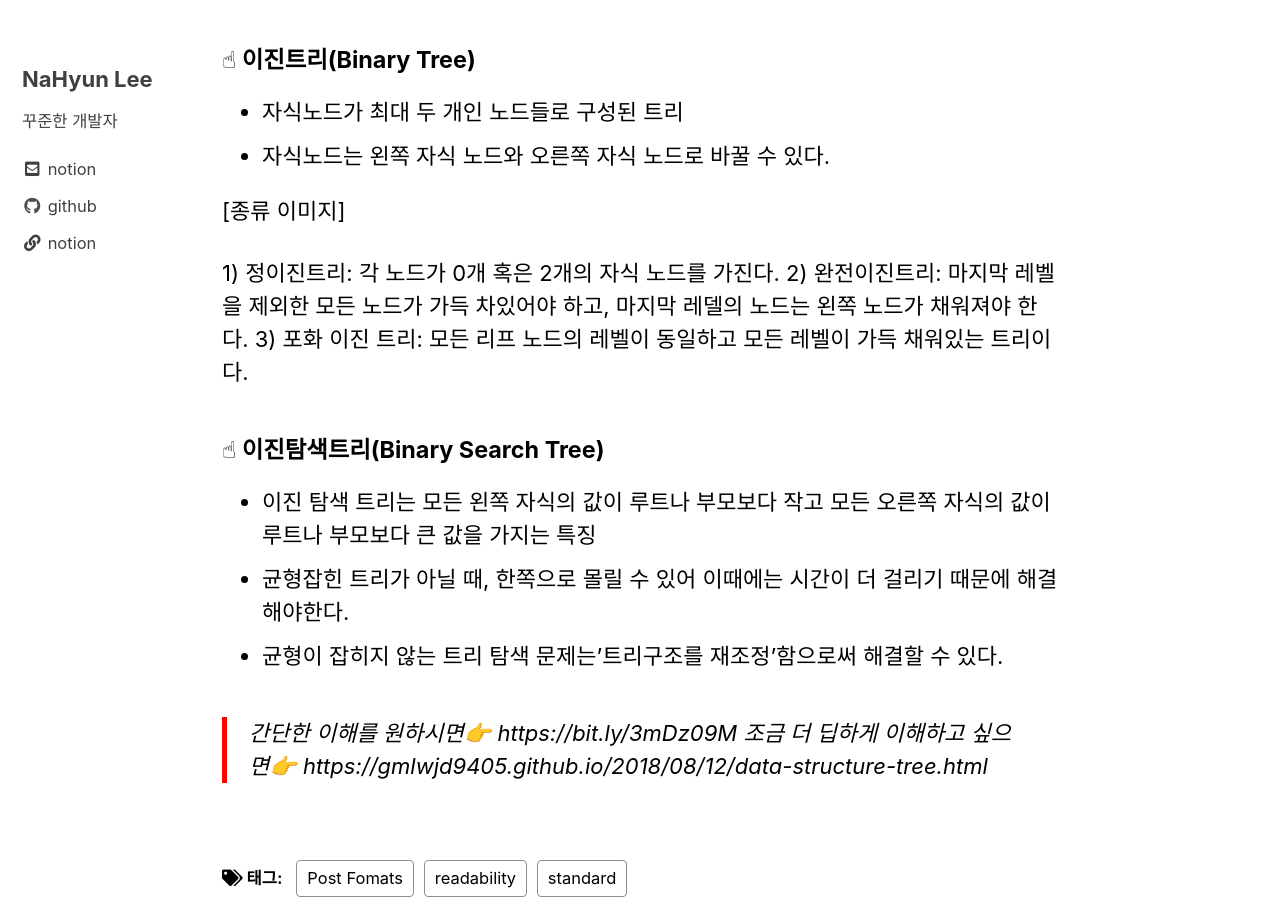
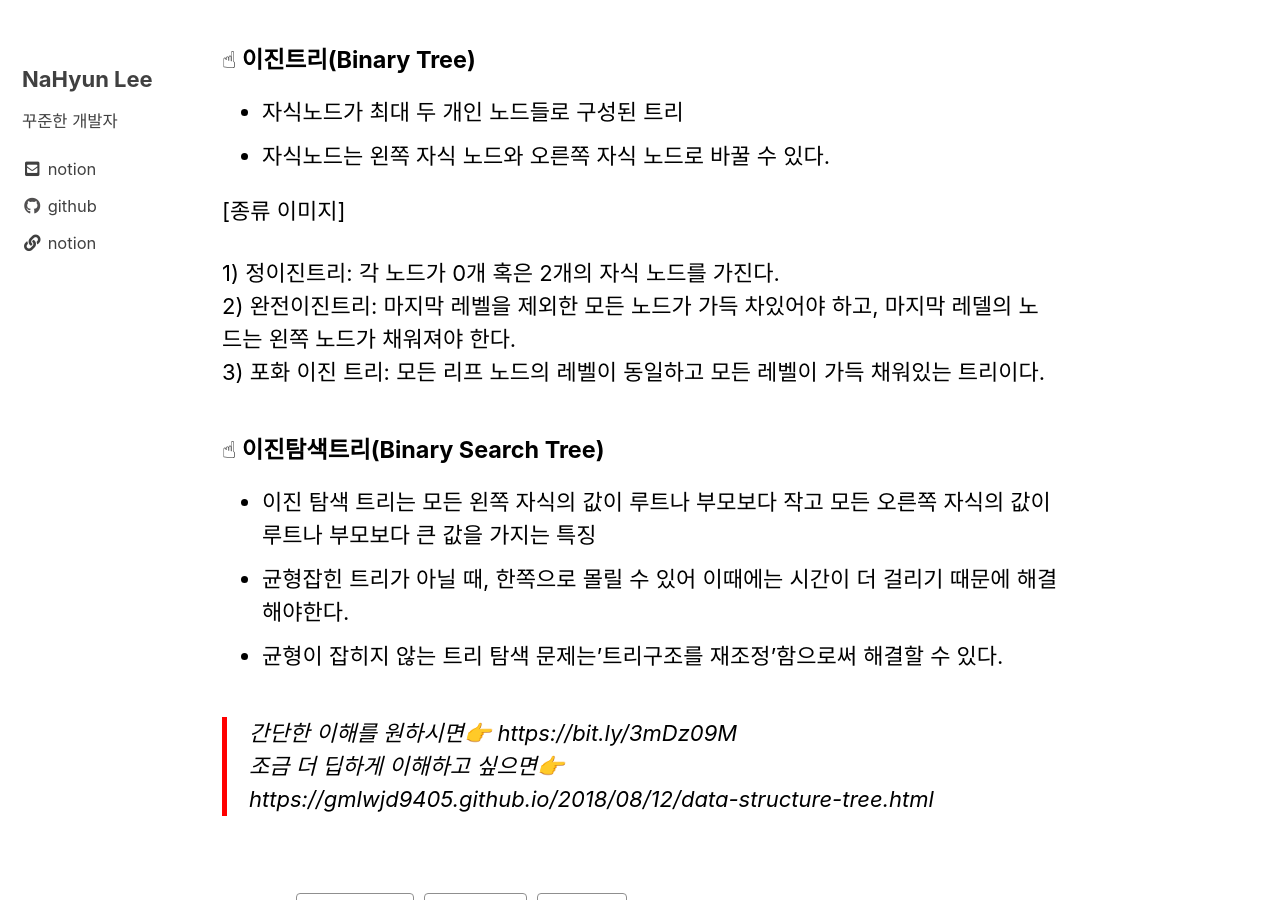
Before and after one commit to hyen43/hyen43.github.io, a Jekyll site: the page built from _posts/2021-10-09-post-TIL2.md, in a window 1280 px wide and 900 px high, scrolled down 1869 px. Built offline with Jekyll 4.4.1, drawn with Linux system fonts in a browser that asks for light colours; cached includes are drawn as plain includes; comment, search, counter and statistics services are not loaded; some of the changed text lies outside the part shown.

Commit message:
Revise: TIL2

```diff
--- a/_posts/2021-10-09-post-TIL2.md
+++ b/_posts/2021-10-09-post-TIL2.md
@@ -11,7 +11,7 @@ tags:
 
 # 자료구조_TREE
 
-### TREE 구조를 보기에 앞서.. 자료구조 사용 이유?
+### 📌 TREE 구조를 보기에 앞서.. 자료구조 사용 이유?
 
 #### 자료구조(Data Structure)
 자료구조를 굳이 왜 만들어놓았는가!에 대한 근본적인 질문이 떠올라서 찾아본 "자료구조를 사용하는 이유?"
@@ -58,8 +58,8 @@ tags:
 
 [종류 이미지]
 
-1) 정이진트리: 각 노드가 0개 혹은 2개의 자식 노드를 가진다.
-2) 완전이진트리: 마지막 레벨을 제외한 모든 노드가 가득 차있어야 하고, 마지막 레델의 노드는 왼쪽 노드가 채워져야 한다.
+1) 정이진트리: 각 노드가 0개 혹은 2개의 자식 노드를 가진다.<br/>
+2) 완전이진트리: 마지막 레벨을 제외한 모든 노드가 가득 차있어야 하고, 마지막 레델의 노드는 왼쪽 노드가 채워져야 한다.<br/>
 3) 포화 이진 트리: 모든 리프 노드의 레벨이 동일하고 모든 레벨이 가득 채워있는 트리이다.
 
 #### ☝ 이진탐색트리(Binary Search Tree)
@@ -67,5 +67,5 @@ tags:
 * 균형잡힌 트리가 아닐 때, 한쪽으로 몰릴 수 있어 이때에는 시간이 더 걸리기 때문에 해결해야한다.
 * 균형이 잡히지 않는 트리 탐색 문제는'트리구조를 재조정'함으로써 해결할 수 있다.
 
-> 간단한 이해를 원하시면👉 https://bit.ly/3mDz09M
+> 간단한 이해를 원하시면👉 https://bit.ly/3mDz09M<br/>
 > 조금 더 딥하게 이해하고 싶으면👉 https://gmlwjd9405.github.io/2018/08/12/data-structure-tree.html
```
